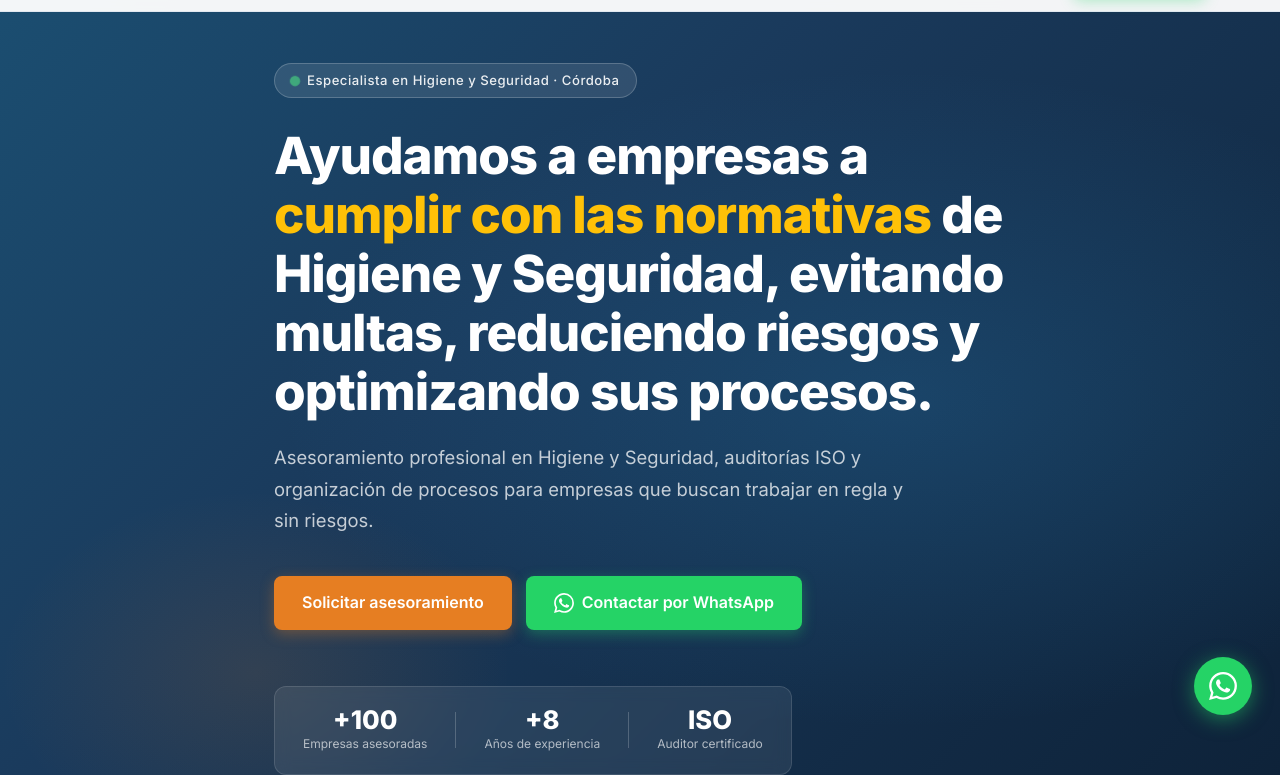
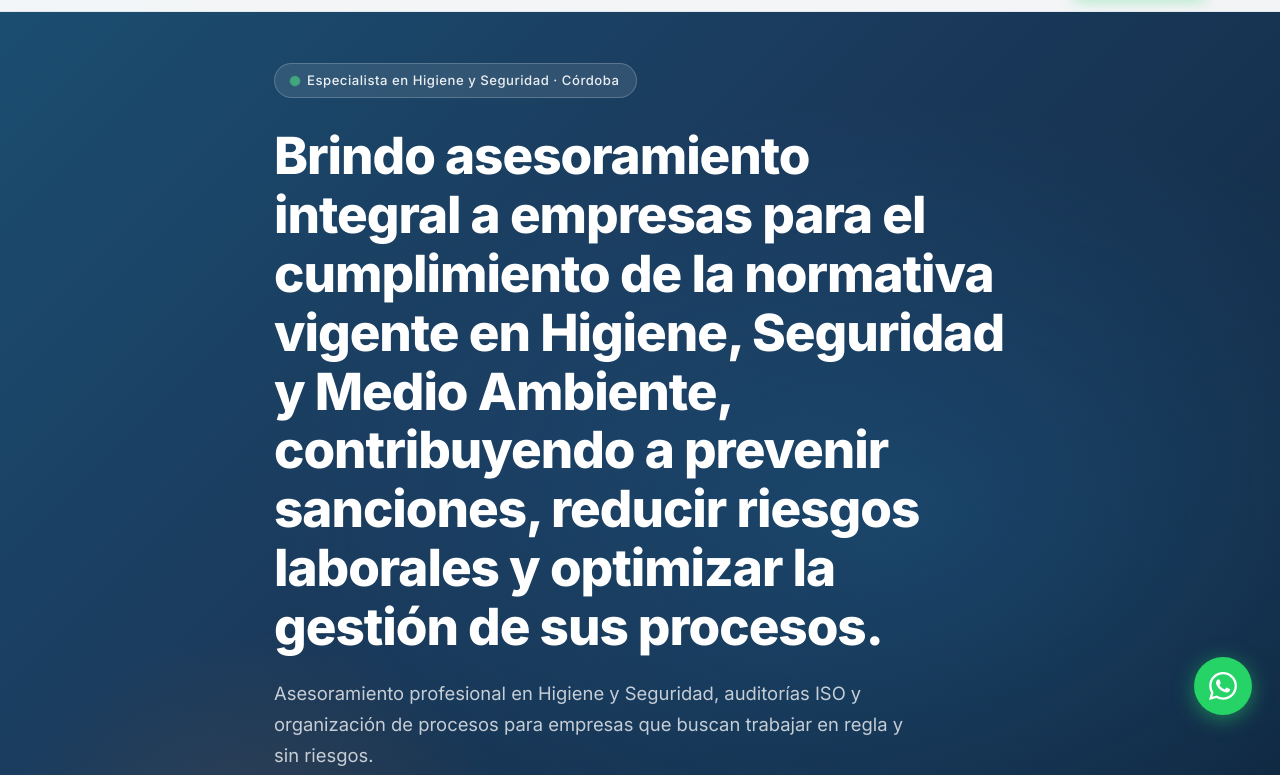
Before and after one commit to gianserassio/Web-Lucas, a plain HTML site: page index.html in a window 1280 px wide. Shown: the part 57-832 px from the top of the page. Drawn offline with Linux system fonts and the light colour scheme.

Commit message:
Actualizar texto principal del hero en el home
Co-Authored-By: Claude Sonnet 4.6 <noreply@anthropic.com>

```diff
--- a/index.html
+++ b/index.html
@@ -57,7 +57,7 @@
     <div class="container hero__content">
       <div class="hero__badge">Especialista en Higiene y Seguridad · Córdoba</div>
       <h1 class="hero__title">
-        Ayudamos a empresas a <span class="highlight">cumplir con las normativas</span> de Higiene y Seguridad, evitando multas, reduciendo riesgos y optimizando sus procesos.
+        Brindo asesoramiento integral a empresas para el cumplimiento de la normativa vigente en Higiene, Seguridad y Medio Ambiente, contribuyendo a prevenir sanciones, reducir riesgos laborales y optimizar la gestión de sus procesos.
       </h1>
       <p class="hero__subtitle">
         Asesoramiento profesional en Higiene y Seguridad, auditorías ISO y organización de procesos para empresas que buscan trabajar en regla y sin riesgos.
```
